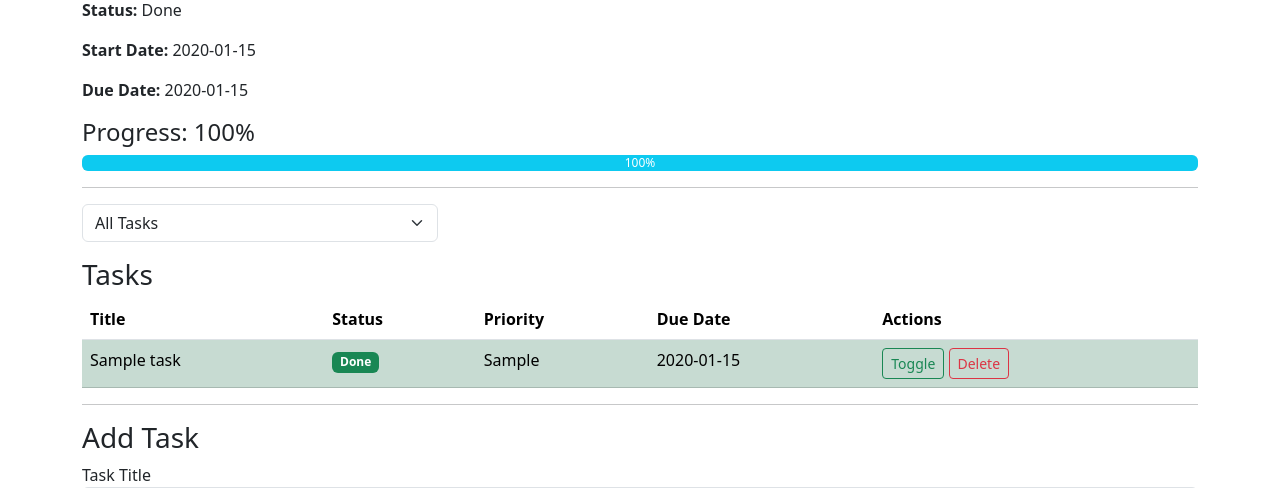
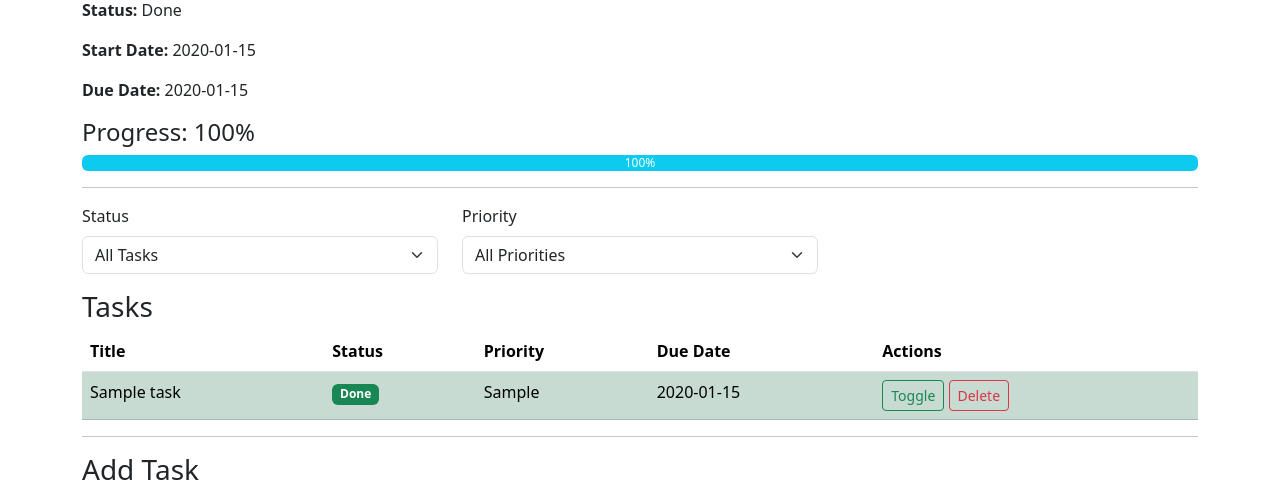
Before and after one commit to James2c/flask-project-management-dashboard, a Flask app: page /projects/1 in a window 1280 px wide. Shown: the part 178-666 px from the top of the page. Run offline with Flask 3, Linux system fonts and the light colour scheme; tables that the repository leaves empty hold one stand-in row (values such as "Sample post").

Commit message:
Add task priority filtering

```diff
--- a/app/routes/projects.py
+++ b/app/routes/projects.py
@@ -77,6 +77,7 @@ def edit_project(project_id):
 def project_detail(project_id):
     project = Project.query.get_or_404(project_id)
     status_filter = request.args.get("status", "All")
+    priority_filter = request.args.get("priority", "All")
     form = TaskForm()
 
     if form.validate_on_submit():
@@ -94,12 +95,18 @@ def project_detail(project_id):
 
         return redirect(f"/projects/{project.id}")
 
-    if status_filter == "All":
-        filtered_tasks = project.tasks
-    else:
+    filtered_tasks = project.tasks
+
+    if status_filter != "All":
         filtered_tasks = [
-            task for task in project.tasks
+            task for task in filtered_tasks
             if task.status == status_filter
+        ]
+
+    if priority_filter != "All":
+        filtered_tasks = [
+            task for task in filtered_tasks
+            if task.priority == priority_filter
         ]
 
     return render_template(
@@ -107,7 +114,8 @@ def project_detail(project_id):
         project=project,
         form=form,
         tasks=filtered_tasks,
-        status_filter=status_filter
+        status_filter=status_filter,
+        priority_filter=priority_filter
     )
 
 
--- a/app/templates/project_detail.html
+++ b/app/templates/project_detail.html
@@ -23,6 +23,10 @@
 
     <div class="col-md-4">
 
+        <label class="form-label">
+            Status
+        </label>
+
         <select name="status" class="form-select" onchange="this.form.submit()">
 
             <option value="All" {% if status_filter=="All" %}selected{% endif %}>
@@ -39,6 +43,35 @@
 
             <option value="Done" {% if status_filter=="Done" %}selected{% endif %}>
                 Done
+            </option>
+
+        </select>
+
+    </div>
+
+
+    <div class="col-md-4">
+
+        <label class="form-label">
+            Priority
+        </label>
+
+        <select name="priority" class="form-select" onchange="this.form.submit()">
+
+            <option value="All" {% if priority_filter=="All" %}selected{% endif %}>
+                All Priorities
+            </option>
+
+            <option value="High" {% if priority_filter=="High" %}selected{% endif %}>
+                High
+            </option>
+
+            <option value="Medium" {% if priority_filter=="Medium" %}selected{% endif %}>
+                Medium
+            </option>
+
+            <option value="Low" {% if priority_filter=="Low" %}selected{% endif %}>
+                Low
             </option>
 
         </select>
```
Also changed, not shown: app/templates/dashboard.html (+7 -7 lines).
